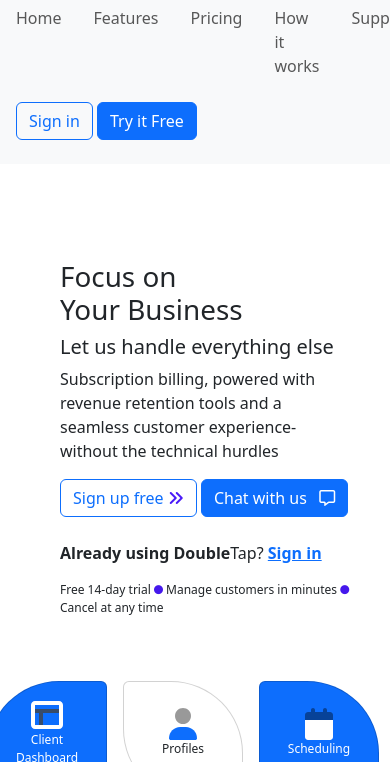
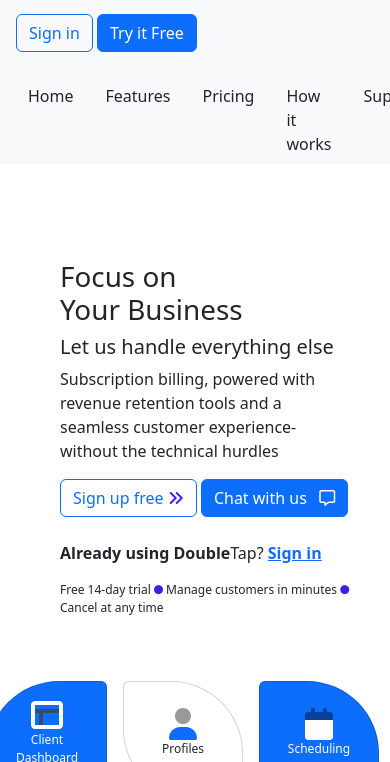
Before and after one commit to benbdeitch/Week1-Project, a plain HTML site: page Landing/index.html in a window 390 px wide. Shown: the part 82-844 px from the top of the page. Drawn offline with nearby package versions, Linux system fonts and the light colour scheme.

Commit message:
finished version

```diff
--- a/Landing/index.html
+++ b/Landing/index.html
@@ -17,8 +17,9 @@
   <nav class="navbar nav-bar-expand navbar-light bg-light sticky-top">
     <!-- Nav-bar Brand Image-->
     <span class="navbar-brand mb-0 p-3 h1"><img src="../Image/images/logo (1).png"></span>
+
       <!-- Navbar Center List-->
-      <ul class="navbar-nav mr-auto flex-row">
+      <ul class="navbar-nav mr-auto flex-row nav-center-list">
         <li class="nav-item active bar-list">
           <a class="nav-link" href="#">Home <span class="sr-only">(current)</span></a>
         </li>
@@ -34,7 +35,9 @@
         <li class="nav-item bar-list">
           <a class="nav-link" href="#">Support</a>
         </li>
+
       </ul>
+
       <!-- Navbar Right Buttons-->
       <span class="navbar-text p-3">
         <div class="btn btn-outline-primary">Sign in</div>
@@ -42,6 +45,26 @@
       </span>
     </div>
   </nav>
+  <div class="container-fluid bg-light small-bar">
+    <ul class="navbar-nav mr-auto flex-row">
+        <li class="nav-item active bar-list">
+          <a class="nav-link" href="#">Home <span class="sr-only">(current)</span></a>
+        </li>
+        <li class="nav-item bar-list">
+          <a class="nav-link" href="#">Features</a>
+        </li>
+        <li class="nav-item bar-list">
+          <a class="nav-link" href="#">Pricing</a>
+        </li>
+        <li class="nav-item bar-list">
+          <a class="nav-link" href="#"> How it works  </a>
+        </li>
+        <li class="nav-item bar-list">
+          <a class="nav-link" href="#">Support</a>
+        </li>
+
+      </ul>
+  </div>
   <!-- Background Container-->
   <!-- Row setup -->
   <div class="container-fluid outer-box row">
--- a/Landing/styles.css
+++ b/Landing/styles.css
@@ -5,18 +5,33 @@
 .outer-box{
     padding-top:3rem;
 }
+.small-bar{
+    visibility:hidden;
+}
 @media only screen and (max-width: 670px) {
     outer-box{
         padding-top:0rem;
+
+    }
+    #navbarDropdown{
+        visibility:visible;
+    }
+    .nav-center-list{
+        display:none;
+    }
+    .small-bar{
+        visibility:visible;
     }
 
 }
+
 .nav-item{
     display: inline-block;
     margin:0px 1rem;
 }
-nav-bar * {
+navbar * {
     margin-top:1-rem;
+    background-color:light;
 }
 .right-side{
     display:flex;
```
